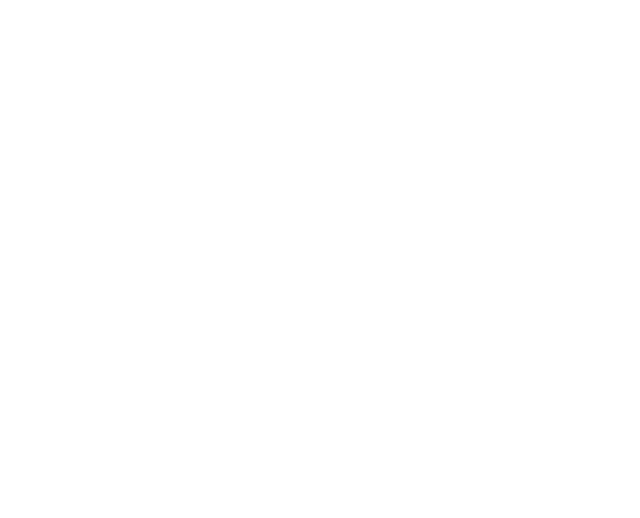
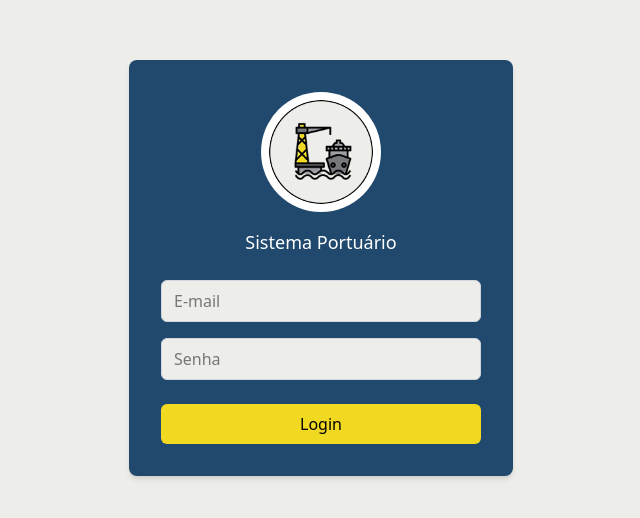
Before and after one commit to Sistema-Portuario/frontend-SP, a React (Vite) app: page /login in a window 1280 px wide. Before the commit this address had no page. Shown: the part 132-650 px from the top of the page, without its empty margins (319-959 px from the left). Built offline with nearby package versions, Linux system fonts and the light colour scheme.

Commit message:
add-login

```diff
--- /dev/null
+++ b/src/pages/login.tsx
@@ -0,0 +1,40 @@
+import React from "react";
+import logo from "../assets/logo.png";
+const Login: React.FC = () => {
+  return (
+    <div className="flex items-center justify-center min-h-screen bg-[#EDEDE9]">
+      <div className="bg-[#21496D] p-8 rounded-lg shadow-md w-96 text-center">
+
+        <div className="flex justify-center mb-4">
+          <img
+        src={logo}
+        alt="Logo"
+        className="w-30 h-30 rounded-full bg-white p-2"
+      />
+
+        </div>
+
+        <h2 className="text-white text-lg mb-6">Sistema Portuário</h2>
+
+        <div className="space-y-4">
+          <input
+            type="email"
+            placeholder="E-mail"
+            className="w-full px-3 py-2 rounded-md border bg-[#EDEDE9] border-gray-300 focus:outline-none focus:ring focus:ring-yellow-400"
+          />
+          <input
+            type="password"
+            placeholder="Senha"
+            className="w-full px-3 py-2 rounded-md border bg-[#EDEDE9] border-gray-300 focus:outline-none focus:ring focus:ring-yellow-400"
+          />
+        </div>
+
+        <button className="mt-6 bg-[#F1D821] hover:bg-yellow-500 text-black font-medium px-6 py-2 rounded-md w-full cursor-pointer">
+          Login
+        </button>
+      </div>
+    </div>
+  );
+};
+
+export default Login;
--- a/src/routes/index.tsx
+++ b/src/routes/index.tsx
@@ -1,10 +1,12 @@
 import { Routes, Route } from 'react-router-dom';
 import AdminDashboard from '../pages/AdminDashboard';
+import Login from '../pages/login';
 
 export const RoutesApp = () => {
   return (
     <Routes>
       <Route path="/" element={<AdminDashboard />} />
+      <Route path="/login" element={<Login />} />
     </Routes>
   );
 };
```
